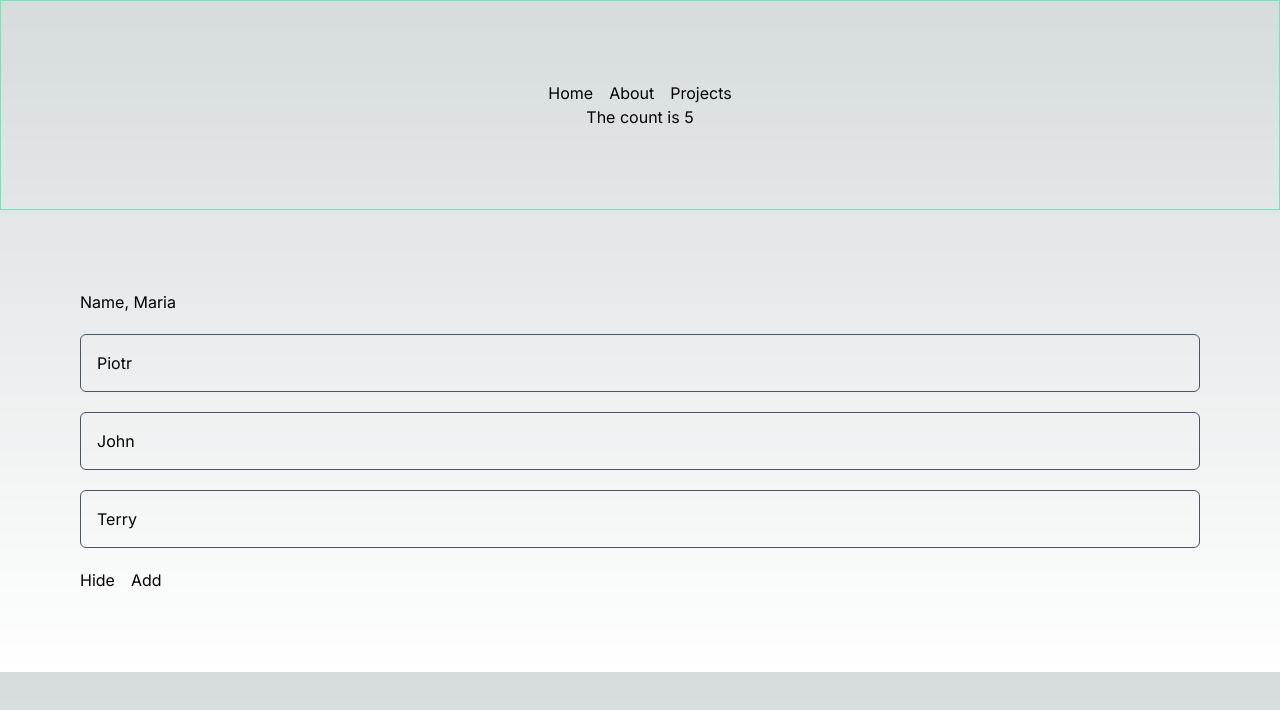
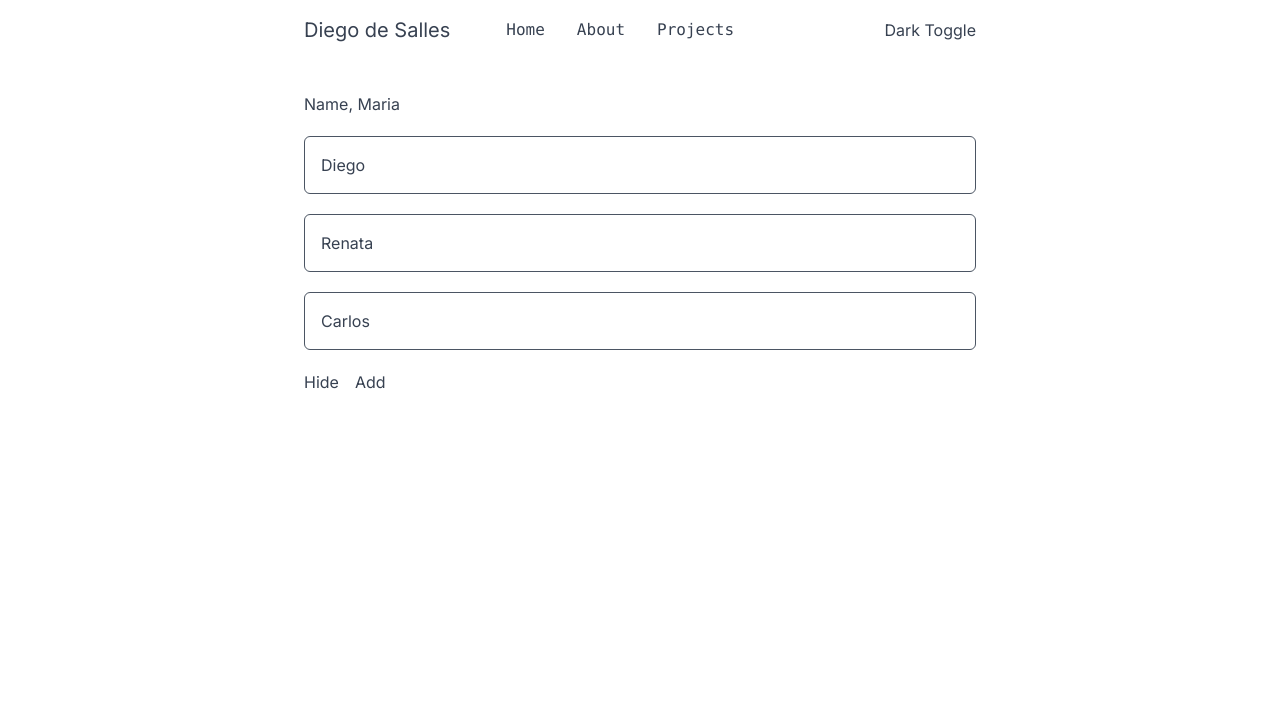
Before and after one commit to DiegodeSalles/blog-nextjs, a Next.js app: page / in a window 1280 px wide. Shown: the top 710 px of the page. Built offline with nearby package versions, Linux system fonts and the light colour scheme.

Commit message:
Created a navigation component, added a placeholder to the navbar, wrapped each project from the list into a card and made other minor styling changes.

```diff
--- a/app/about/projects/components/projectlist.js
+++ b/app/about/projects/components/projectlist.js
@@ -1,13 +1,19 @@
+import Card from "@/components/card";
+
 export async function ProjectList() {
   const response = await fetch("http://localhost:3001/repos");
   const repos = await response.json();
   return (
-    <ul>
+    <ul className="grid md:grid-cols-2 gap-4">
       {repos.map((repo) => (
         <li key={repo.id} className="mb-4">
-          <div>{repo.title}</div>
-          <div>{repo.description}</div>
-          <div>{repo.stargazers_count}</div>
+          <Card className="font-mono h-full">
+            <div className="flex justify-between items-center mb-4">
+              <div className="font-semibold">{repo.title}</div>
+              <div>🌟 {repo.stargazers_count}</div>
+            </div>
+            <div>{repo.description}</div>
+          </Card>
         </li>
       ))}
     </ul>
--- a/app/about/projects/page.js
+++ b/app/about/projects/page.js
@@ -8,7 +8,7 @@ export default async function ProjectsPage() {
   const repos = await response.json();
 
   return (
-    <div className="p-20">
+    <div>
       <h1 className="m-8 text-xl text-center">Projects</h1>
 
       <div className="mb-8">Hello this is the list of my repos!</div>
--- a/app/globals.css
+++ b/app/globals.css
@@ -2,32 +2,6 @@
 @tailwind components;
 @tailwind utilities;
 
-:root {
-  --foreground-rgb: 0, 0, 0;
-  --background-start-rgb: 214, 219, 220;
-  --background-end-rgb: 255, 255, 255;
+body {
+  @apply bg-white text-gray-700 container mx-auto dark:bg-gray-900 dark:text-gray-300 max-w-2xl;
 }
-
-@media (prefers-color-scheme: dark) {
-  :root {
-    --foreground-rgb: 255, 255, 255;
-    --background-start-rgb: 0, 0, 0;
-    --background-end-rgb: 0, 0, 0;
-  }
-}
-
-body {
-  color: rgb(var(--foreground-rgb));
-  background: linear-gradient(
-      to bottom,
-      transparent,
-      rgb(var(--background-end-rgb))
-    )
-    rgb(var(--background-start-rgb));
-}
-
-@layer utilities {
-  .text-balance {
-    text-wrap: balance;
-  }
-}
--- a/app/layout.js
+++ b/app/layout.js
@@ -14,9 +14,7 @@ export default function RootLayout({ children }) {
     <html lang="en">
       <body className={inter.className}>
         <Header />
-        <main>
-          {children}
-        </main>
+        <main className="mt-12">{children}</main>
       </body>
     </html>
   );
--- a/app/page.js
+++ b/app/page.js
@@ -1,31 +1,29 @@
-'use client';
+"use client";
 
-import { useState } from 'react';
-import Card from '@/components/card';
+import { useState } from "react";
+import Card from "@/components/card";
 
 export default function Home() {
   const [isVisible, setIsVisible] = useState(true);
-  const [names, setNames] = useState(['Piotr', 'John', 'Terry']);
-  const name = 'Maria';
+  const [names, setNames] = useState(["Diego", "Renata", "Carlos"]);
+  const name = "Maria";
   const handleClick = () => {
     setIsVisible(!isVisible);
   };
   const handleAdd = () => {
     setNames([...names, name]);
   };
-  const cards = (isVisible &&
-    names.map((name, index) => <Card key={index}>{name}</Card>));
+  const cards =
+    isVisible && names.map((name, index) => <Card key={index}>{name}</Card>);
 
   return (
     <>
-      <div className="p-20 space-y-5">
+      <div className="space-y-5">
         <div>Name, {name}</div>
 
         {cards}
         <div className="flex space-x-4">
-          <button onClick={handleClick}>
-            {isVisible ? 'Hide' : 'Show'}
-          </button>
+          <button onClick={handleClick}>{isVisible ? "Hide" : "Show"}</button>
           <button onClick={handleAdd}>Add</button>
         </div>
       </div>
--- a/components/card.js
+++ b/components/card.js
@@ -1,7 +1,7 @@
-export default function Card({ link, className, children }) {
+export default function Card({ className, children }) {
   return (
-    <div className="border rounded-md border-gray-600 p-4">
-      <a href={link} className={className}>{children}</a>
+    <div className={`border rounded-md border-gray-600 p-4 ${className}`}>
+      {children}
     </div>
   );
 }
--- a/components/header.js
+++ b/components/header.js
@@ -1,14 +1,18 @@
-import Counter from "./counter";
-import Link from 'next/link';
+import { Navigation } from "./navigation";
+import Link from "next/link";
 
 export default function Header() {
   return (
-  <header className="p-20 border-emerald-300 border">
-    <ul className="flex justify-center space-x-4">
-      <li><Link href="/">Home</Link></li>
-      <li><Link href="/about">About</Link></li>
-      <li><Link href="/about/projects">Projects</Link></li>
-    </ul>
-    <Counter className="justify-center flex" />
-  </header>);
+    <header className="flex justify-between md:items-center mt-4">
+      <div className="flex items-center md:space-x-12">
+        <div className="hidden md:block">
+          <Link href="/" className="text-xl">
+            Diego de Salles
+          </Link>
+        </div>
+        <Navigation />
+      </div>
+      <div>Dark Toggle</div>
+    </header>
+  );
 }
--- /dev/null
+++ b/components/navigation.js
@@ -0,0 +1,26 @@
+import Link from "next/link";
+import styles from "./navigation.module.css";
+
+export function Navigation() {
+  return (
+    <nav className="font-mono">
+      <ul className="flex justify-center md:space-x-4 flex-col md:flex-row w-full">
+        <li>
+          <Link className={styles.link} href="/">
+            Home
+          </Link>
+        </li>
+        <li>
+          <Link className={styles.link} href="/about">
+            About
+          </Link>
+        </li>
+        <li>
+          <Link className={styles.link} href="/about/projects">
+            Projects
+          </Link>
+        </li>
+      </ul>
+    </nav>
+  );
+}
--- /dev/null
+++ b/components/navigation.module.css
@@ -0,0 +1,3 @@
+.link {
+  @apply md:p-2 hover:bg-gray-200 hover:text-gray-700 text-2xl md:text-base;
+}
```
Also changed, not shown: 1 other file (tests, documents, lock files or other folders).
